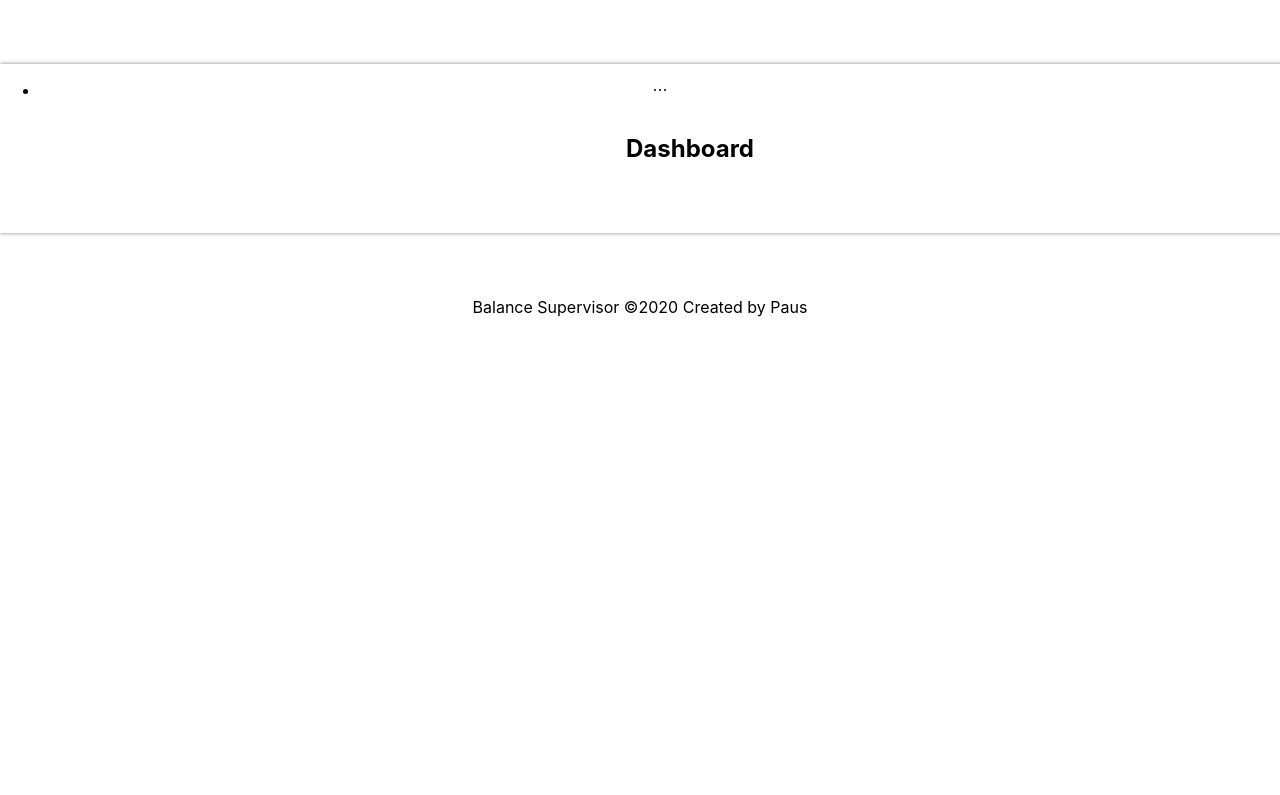
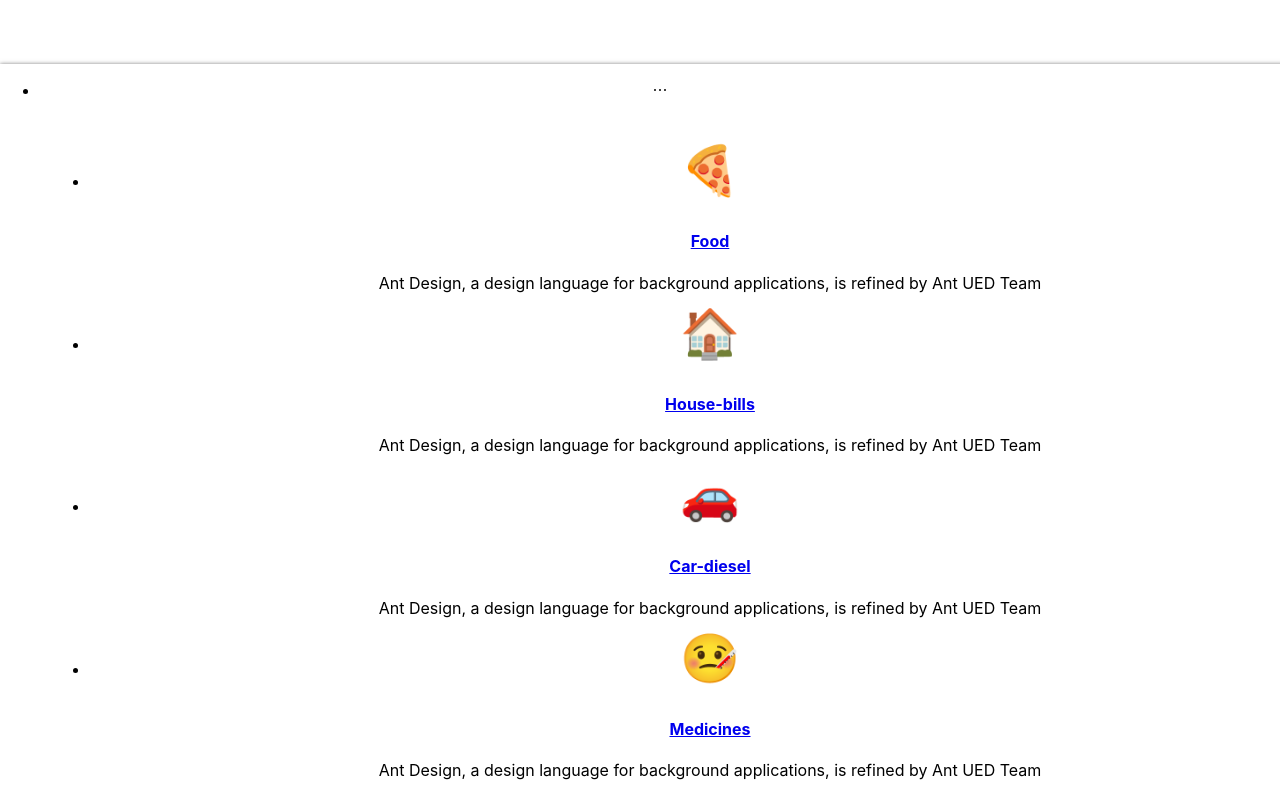
Before and after one commit to Pauss/balanceSupervisor, a React (Create React App) app in the folder frontend/: page /dashboard in a window 1280 px wide. Shown: the top 795 px of the page. Built offline with nearby package versions, Linux system fonts and the light colour scheme; sample sign-in values are in the browser's storage.

Commit message:
implemented first design for Dashboard component

```diff
--- a/frontend/src/App.css
+++ b/frontend/src/App.css
@@ -68,3 +68,27 @@
   display: block;
   white-space: normal;
 }
+
+.imageLog {
+  background-image: url('./images/logCost.jpg');
+  width: 24.99999%;
+  border-radius: 20px;
+  margin: auto;
+  opacity: '0.8';
+}
+
+@media only screen and (max-width: 700px) {
+  .imageLog {
+    width: 40%;
+  }
+}
+
+@media only screen and (max-width: 500px) {
+  .imageLog {
+    width: 60%;
+  }
+}
+
+.iconItems.ant-avatar {
+  display: inline;
+}
--- a/frontend/src/components/Dashboard.js
+++ b/frontend/src/components/Dashboard.js
@@ -1,7 +1,56 @@
 import React from 'react'
+import { List, Avatar } from 'antd'
+import '../App.css'
+
+const data = [
+  {
+    title: 'Food',
+    code: '127829'
+  },
+  {
+    title: 'House-bills',
+    code: '127968'
+  },
+  {
+    title: 'Car-diesel',
+    code: '128663'
+  },
+  {
+    title: 'Medicines',
+    code: '129298'
+  },
+  {
+    title: 'Clothes',
+    code: '128085'
+  },
+  {
+    title: 'Others',
+    code: '129300'
+  }
+]
 
 function Dashboard() {
-  return <h1>Dashboard</h1>
+  return (
+    <>
+      <List
+        itemLayout="horizontal"
+        dataSource={data}
+        renderItem={(item) => (
+          <List.Item>
+            <List.Item.Meta
+              avatar={
+                <Avatar style={{ fontSize: '3em' }} size={{ xs: 24, sm: 32, md: 40, lg: 64, xl: 80, xxl: 100 }} className="iconItems">
+                  {String.fromCodePoint(item.code)}
+                </Avatar>
+              }
+              title={<a href="https://ant.design">{item.title}</a>}
+              description="Ant Design, a design language for background applications, is refined by Ant UED Team"
+            />
+          </List.Item>
+        )}
+      />
+    </>
+  )
 }
 
 export default Dashboard
--- a/frontend/src/components/Logcost.js
+++ b/frontend/src/components/Logcost.js
@@ -4,6 +4,7 @@ import '../App.css'
 import axios from 'axios'
 import URLs from '../valid_url.js'
 import { useUser } from '../userContext'
+import logCostImage from '../images/logCost.jpg'
 
 function Logcost(props) {
   const [radioVal, setRadioVal] = useState('')
@@ -58,7 +59,12 @@ function Logcost(props) {
     <>
       <div className="site-card-wrapper">
         <Col span={26}>
-          <Card headStyle={{ fontSize: '200%' }} className="wordWrap" title="On what did you spend money this time?" bordered={false}>
+          <Card
+            headStyle={{ fontSize: '200%' }}
+            title="On what did you spend money this time?"
+            bordered={false}
+            cover={<img className="imageLog" alt="example" src={logCostImage} />}
+          >
             <Col span={26}>
               <InputNumber
                 defaultValue={0}
```
Also changed, not shown: frontend/src/images/logCost.jpg (added).
